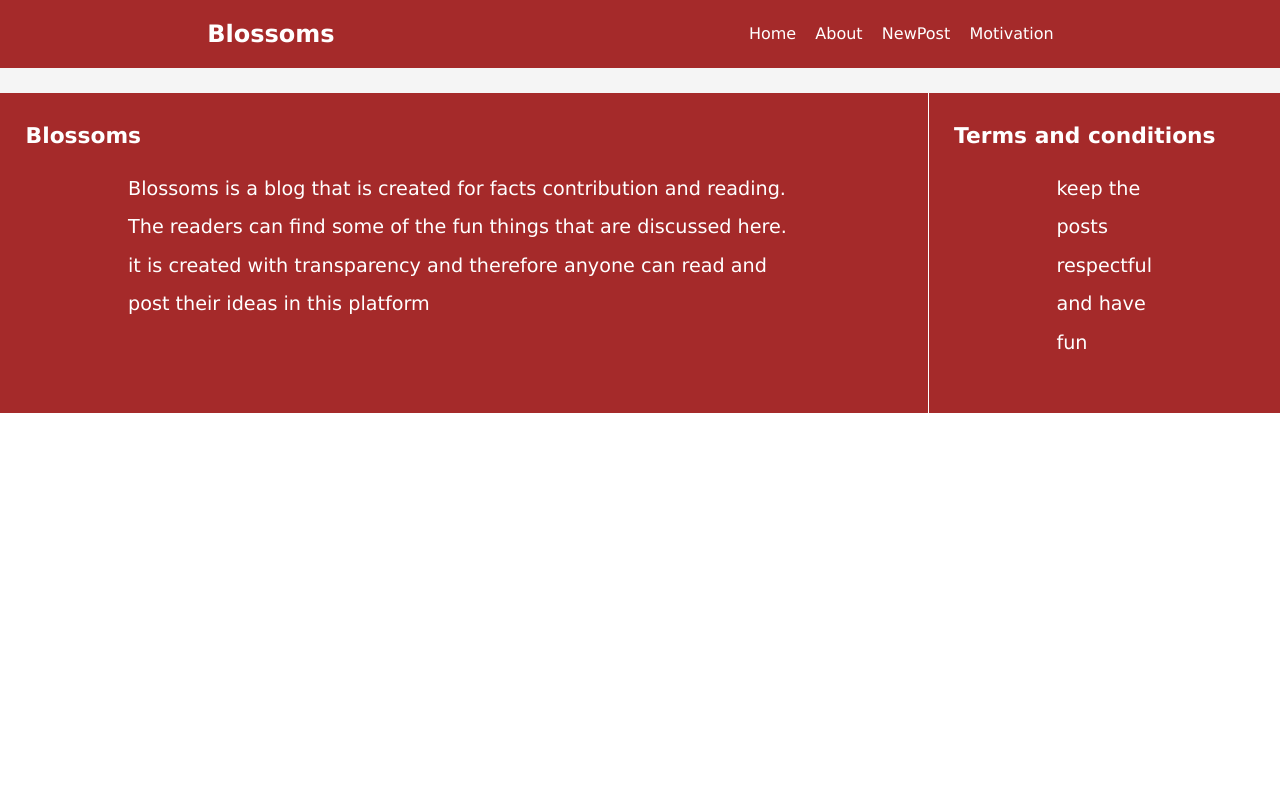
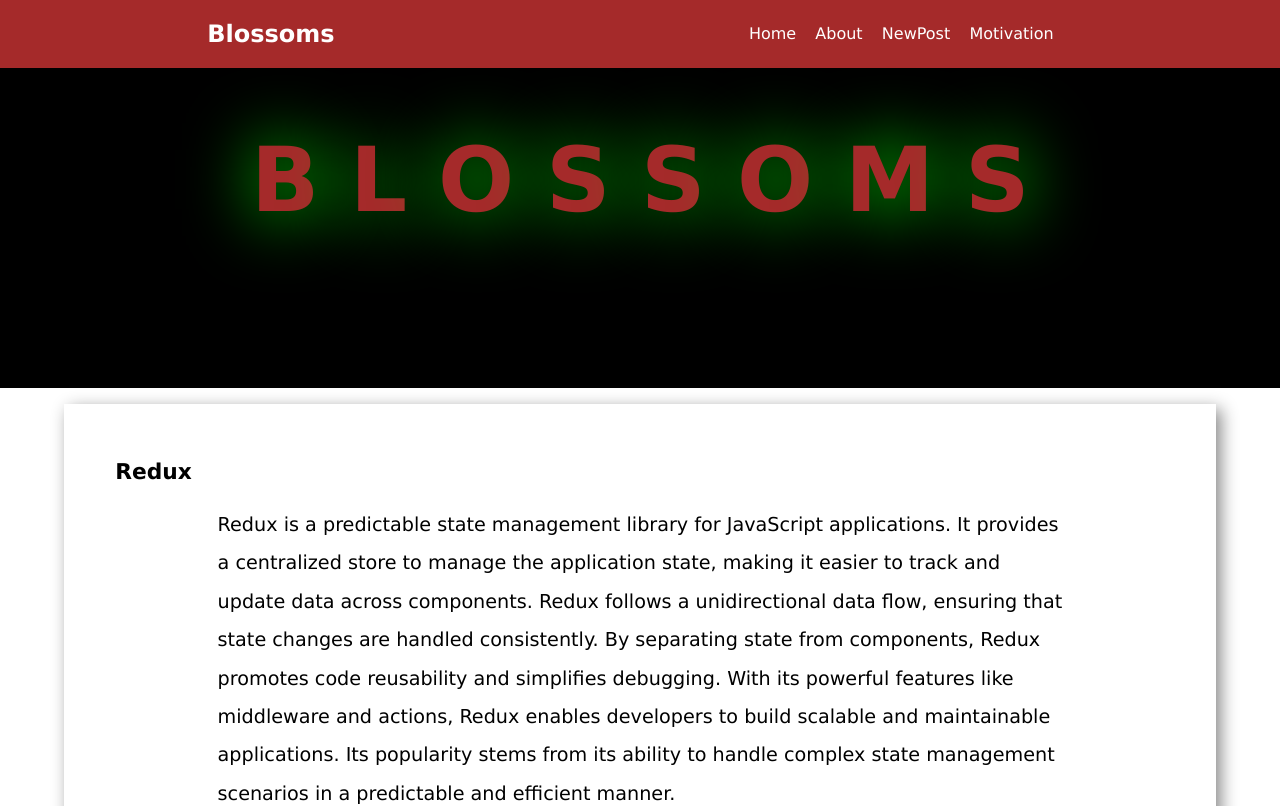
Before and after one commit to Mary-Wanyama/blossoms, a React (Create React App) app: page / in a window 1280 px wide. Shown: the top 806 px of the page. Built offline with nearby package versions, Linux system fonts and the light colour scheme.

Commit message:
home root

```diff
--- a/src/App.js
+++ b/src/App.js
@@ -15,7 +15,7 @@ function App() {
       <NavBar />
       <div className="content">
         <Routes>
-    <Route path="/Home" exact element={<Home />}/>
+    <Route path="/" exact element={<Home />}/>
     <Route path="/About" exact element={<About />}/>
     <Route path="/NewPost" exact element={<NewPost />}/>
     <Route path="/Motivation" exact element={<Motivation />}/>
--- a/src/Components/Navbar.js
+++ b/src/Components/Navbar.js
@@ -8,7 +8,7 @@ function NavBar() {
         <nav className="navbar" style={{display: 'flex',alignItems: 'center', justifyContent: "space-around"}}>
             <h1>Blossoms</h1>
             <div  style={{display: 'flex',alignItems: 'center', justifyContent: "space-between" }}>
-                <NavLink to="/Home" style={{marginRight: '1.5vw'}} className='links'>Home</NavLink>
+                <NavLink to="/" style={{marginRight: '1.5vw'}} className='links'>Home</NavLink>
                 <NavLink to="/About" style={{marginRight: '1.5vw'}} className='links'>About</NavLink>
                 <NavLink to="/NewPost" style={{marginRight: '1.5vw'}} className='links'>NewPost</NavLink>
                 <NavLink to="/Motivation" style={{marginRight: '1.5vw'}} className='links'>Motivation</NavLink>
```
